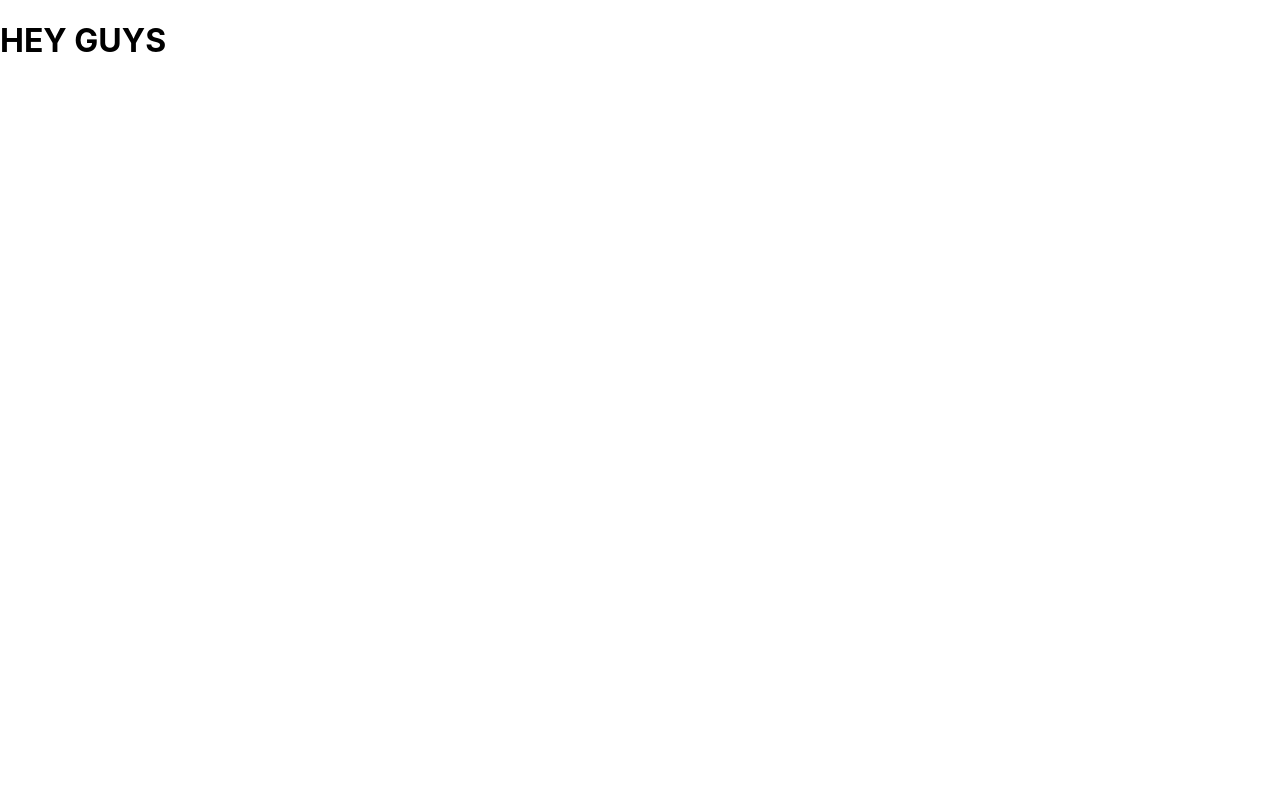
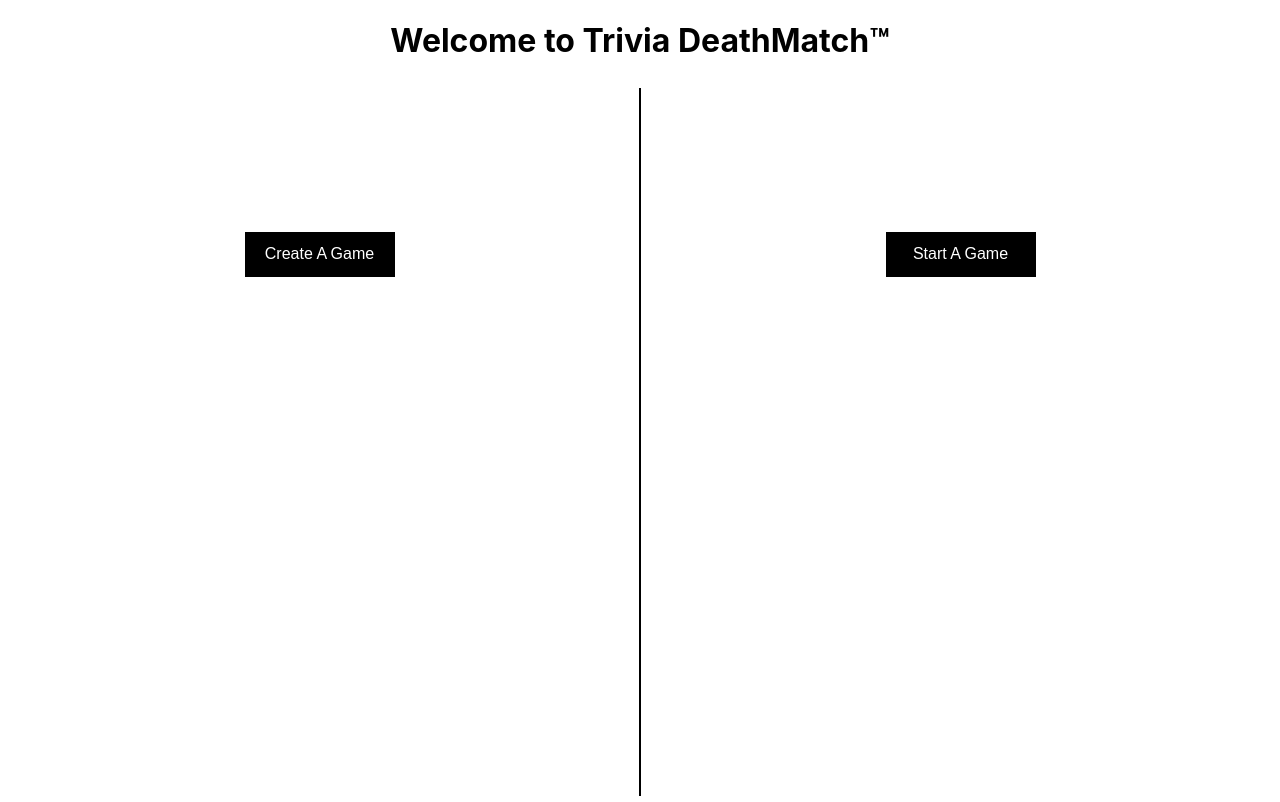
Before and after one commit to annaPerdomo/trivia-creator, a Next.js app: page / in a window 1280 px wide. Built offline with nearby package versions, Linux system fonts and the light colour scheme.

Commit message:
feat: create home page component and attach it to the index page

```diff
--- a/components/Create.jsx
+++ b/components/Create.jsx
@@ -16,6 +16,7 @@ const {
 } = styles;
 
 export default function Create() {
+
   const [currentRound, setCurrentRound] = useState(null);
 
   return (
--- /dev/null
+++ b/components/Home.jsx
@@ -0,0 +1,28 @@
+import React from 'react';
+import styles from "../styles/Home.module.css";
+const {
+  buttonContainer,
+  buttonSection,
+  homePageButtons,
+  divider,
+  welcomeBanner,
+} = styles;
+
+export default function Home() {
+  return (
+    <div>
+      <div className={welcomeBanner}>
+        <h1>Welcome to Trivia DeathMatch&trade;</h1>
+      </div>
+      <div className={buttonContainer}>
+        <div className={buttonSection}>
+          <button className={homePageButtons}>Create A Game</button>
+        </div>
+        <div className={divider}></div>
+        <div className={buttonSection}>
+          <button className={homePageButtons}>Start A Game</button>
+        </div>
+      </div>
+    </div>
+  );
+}
--- a/pages/index.js
+++ b/pages/index.js
@@ -1,13 +1,13 @@
 import React, {useState, useEffect} from 'react';
 import Head from 'next/head'
 import styles from '../styles/Home.module.css'
+import Home from '../components/Home';
 
 
-export default function Home() {
+export default function HomePage() {
   const title = "Trivia Creator | Create trivia questions & answers and then play with a group | Trivia";
 const desc =
 'Trivia creator allows you to host trivia nights with your friends!';
-//Module parse failed: Unexpected character '�' (1:0)
 //You may need an appropriate loader to handle this file type, currently no loaders are configured to process this file. See https://webpack.js.org/concepts#loaders
 //getting error above trying to change this
 // const image = require(`../public/testBrain.jpg`);
@@ -35,9 +35,7 @@ const robots = 'index, follow';
         <meta content={image} name="twitter:image" />
         <meta content={url} name="twitter:url" /> */}
       </Head>
-      <div>
-        <h1>HEY GUYS</h1>
-      </div>
+      <Home />
     </React.Fragment>
   )
   // return (
--- a/styles/Home.module.css
+++ b/styles/Home.module.css
@@ -1,122 +1,40 @@
-.container {
-  min-height: 100vh;
-  padding: 0 0.5rem;
-  display: flex;
-  flex-direction: column;
-  justify-content: center;
-  align-items: center;
-}
-
-.main {
-  padding: 5rem 0;
-  flex: 1;
-  display: flex;
-  flex-direction: column;
-  justify-content: center;
-  align-items: center;
-}
-
-.footer {
+.welcomeBanner {
+  position: relative;
+  margin: auto;
   width: 100%;
-  height: 100px;
-  border-top: 1px solid #eaeaea;
-  display: flex;
-  justify-content: center;
-  align-items: center;
-}
-
-.footer img {
-  margin-left: 0.5rem;
-}
-
-.footer a {
-  display: flex;
-  justify-content: center;
-  align-items: center;
-}
-
-.title a {
-  color: #0070f3;
-  text-decoration: none;
-}
-
-.title a:hover,
-.title a:focus,
-.title a:active {
-  text-decoration: underline;
-}
-
-.title {
-  margin: 0;
-  line-height: 1.15;
-  font-size: 4rem;
-}
-
-.title,
-.description {
   text-align: center;
 }
 
-.description {
-  line-height: 1.5;
-  font-size: 1.5rem;
+.buttonContainer {
+  display: flex;
+  flex-flow: row wrap;
+  justify-content: space-evenly;
+  height: 90vh;
 }
 
-.code {
-  background: #fafafa;
-  border-radius: 5px;
-  padding: 0.75rem;
-  font-size: 1.1rem;
-  font-family: Menlo, Monaco, Lucida Console, Liberation Mono, DejaVu Sans Mono,
-    Bitstream Vera Sans Mono, Courier New, monospace;
+.divider {
+  width: 2px;
+  margin: 6px 0;
+  background: black;
 }
 
-.grid {
-  display: flex;
-  align-items: center;
-  justify-content: center;
-  flex-wrap: wrap;
-  max-width: 800px;
-  margin-top: 3rem;
+.buttonSection {
+  position: relative;
+  margin-top: 150px;
 }
 
-.card {
-  margin: 1rem;
-  flex-basis: 45%;
-  padding: 1.5rem;
-  text-align: left;
-  color: inherit;
-  text-decoration: none;
-  border: 1px solid #eaeaea;
-  border-radius: 10px;
-  transition: color 0.15s ease, border-color 0.15s ease;
+.homePageButtons {
+  border: none;
+  font-size: 16px;
+  height: 45px;
+  width: 150px;
+  background-color: black;
+  color: white;
 }
 
-.card:hover,
-.card:focus,
-.card:active {
-  color: #0070f3;
-  border-color: #0070f3;
+.homePageButtons:hover {
+  background: white;
+  color: black;
+  cursor: pointer;
+  border: solid;
 }
-
-.card h3 {
-  margin: 0 0 1rem 0;
-  font-size: 1.5rem;
-}
-
-.card p {
-  margin: 0;
-  font-size: 1.25rem;
-  line-height: 1.5;
-}
-
-.logo {
-  height: 1em;
-}
-
-@media (max-width: 600px) {
-  .grid {
-    width: 100%;
-    flex-direction: column;
-  }
-}
```
Also changed, not shown: styles/ExampleHome.module.css (added, +122 -0 lines).
